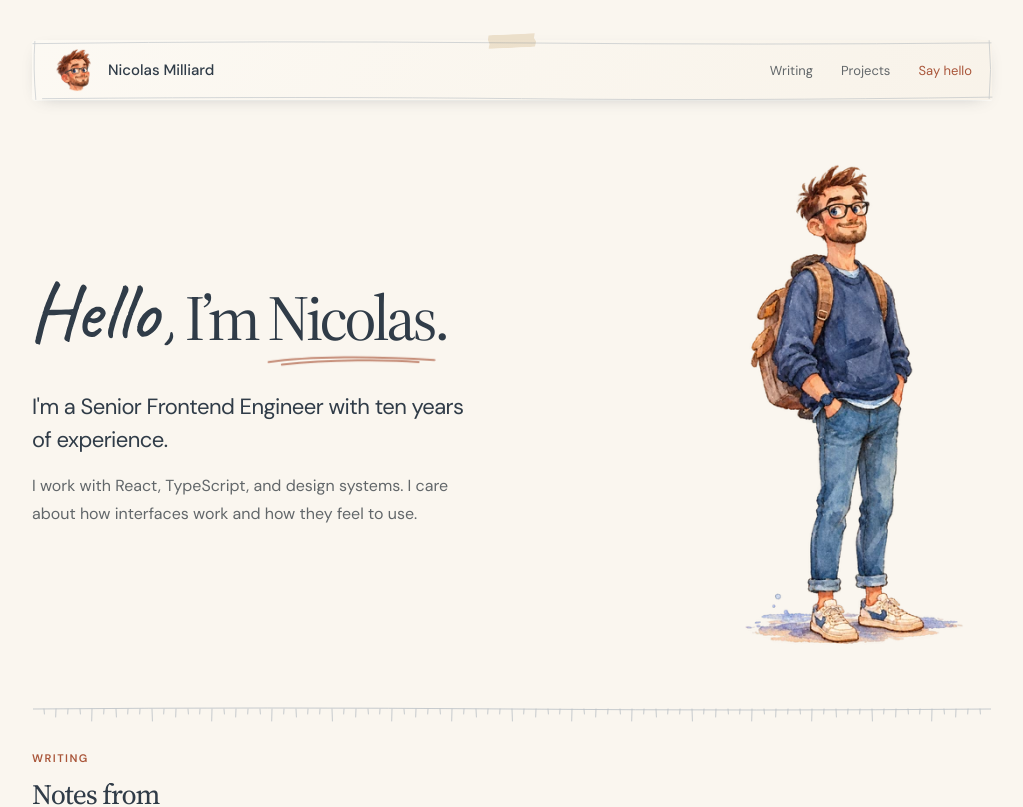
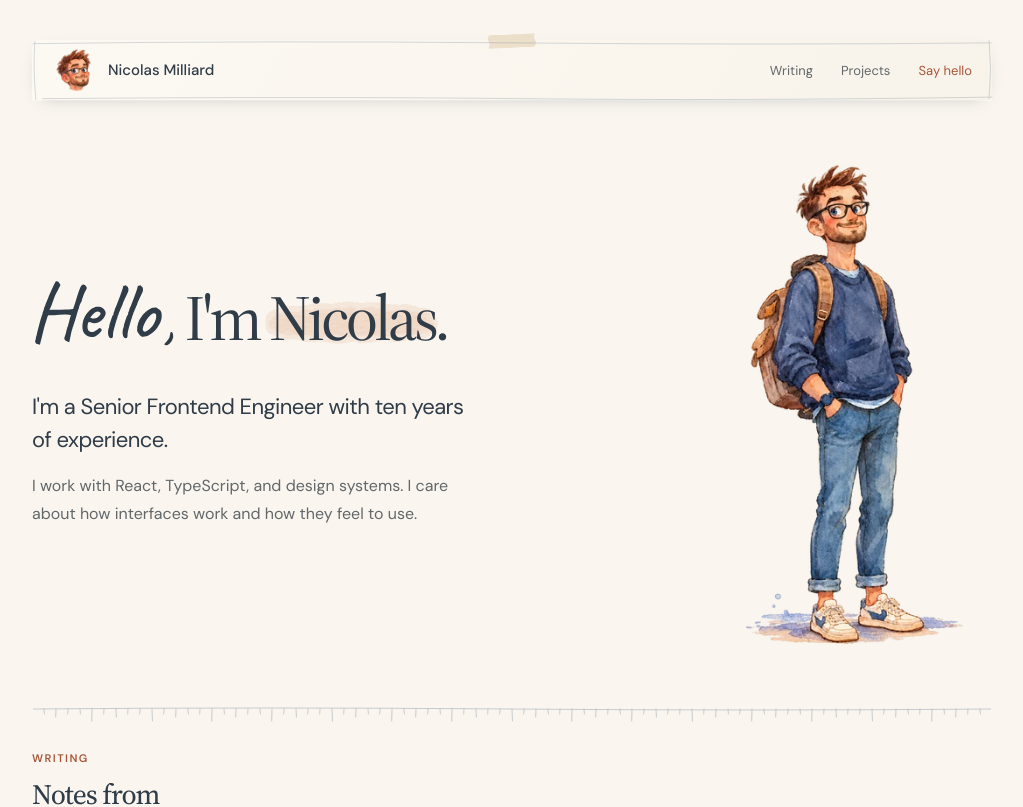
Before and after one commit to NicolasMilliard/portfolio, a React (Vite) app: page / in a window 1280 px wide. Shown: the top 807 px of the page, without its empty margins (128-1151 px from the left). Built offline with nearby package versions, Linux system fonts and the light colour scheme.

Commit message:
feat(home): add water color animation

```diff
--- a/src/components/Greeting.tsx
+++ b/src/components/Greeting.tsx
@@ -1,11 +1,8 @@
-import {
-  greetingComma,
-  helloStrokes,
-  nameUnderlineStrokes,
-} from './greetingMotion';
+import { greetingComma, helloStrokes, nameWash } from './greetingMotion';
 
 import { Handwriting } from './ui/Handwriting';
 import { strokeStyle } from './ui/strokeStyle';
+import { WatercolorWash } from './ui/WatercolorWash';
 
 export function Greeting() {
   return (
@@ -21,29 +18,11 @@ export function Greeting() {
         >
           ,
         </span>{' '}
-        I’m
+        I'm
       </span>{' '}
-      <span className="name-underline">
+      <span className="name-wash">
+        <WatercolorWash {...nameWash} />
         Nicolas
-        <svg
-          viewBox="0 0 260 16"
-          fill="none"
-          aria-hidden="true"
-          focusable="false"
-        >
-          {nameUnderlineStrokes.map((stroke, index) => (
-            <path
-              key={index}
-              className="name-underline-stroke"
-              d={stroke.path}
-              stroke="currentColor"
-              strokeWidth="3"
-              strokeLinecap="round"
-              pathLength="1"
-              style={strokeStyle(stroke)}
-            />
-          ))}
-        </svg>
       </span>
       .
     </h1>
--- a/src/components/Introduction.tsx
+++ b/src/components/Introduction.tsx
@@ -20,7 +20,7 @@ export const Introduction = () => (
           sizes="(max-width: 40rem) 36vw, (max-width: 50rem) 208px, 280px"
           width="640"
           height="1129"
-          alt="Watercolor character of Nicolas, smiling with his hands in his pockets and a backpack over his shoulder."
+          alt="Watercolor character of Nicolas wearing black glasses, smiling with his hands in his pockets and a backpack over his shoulder."
           fetchPriority="high"
         />
       </figure>
--- a/src/components/conversationLettering.ts
+++ b/src/components/conversationLettering.ts
@@ -1,4 +1,4 @@
-// Caveat Medium outlines retain the font’s contextual letter forms and spacing.
+// Caveat Medium outlines retain the font's contextual letter forms and spacing.
 // Pen guides follow writing order; the i dot and t crossbar are separate strokes.
 const outlines = {
   c: 'M21.3 79.4Q18.4 79.9 15.85 79Q13.3 78.1 11.7 76Q10.1 73.9 10.1 70.7Q9.8 67.7 10.75 63.65Q11.7 59.6 13.6 55.55Q15.5 51.5 17.8 48.6Q19.8 46.2 21.8 44.2Q23.8 42.2 25.4 41.5Q26.8 40.9 28.3 40.7Q29.8 40.5 30.6 40.5Q32.2 40.9 34.1 41.9Q36 42.9 36 44.1Q36 44.1 36.25 44.35Q36.5 44.6 36.5 44.6Q37.1 44.6 37.65 45.95Q38.2 47.3 38.4 49Q38.6 50.7 38 51.8Q37.6 53.7 36.55 55.25Q35.5 56.8 34.7 56.8Q34.3 56.8 33.95 56.85Q33.6 56.9 33.6 57.4Q33.6 57.9 32.9 57.8Q32.2 57.7 31.4 57.2Q30.6 56.7 30.3 55.9Q30.3 55.4 30.65 54.35Q31 53.3 31.4 51.4Q32 48.6 31.35 47.7Q30.7 46.8 28.7 47.6Q26.2 49 24.2 51.3Q22.2 53.6 20.5 57.35Q18.8 61.1 17.3 67Q16.7 69.3 16.95 70.85Q17.2 72.4 17.5 72.5Q18.9 72.9 21.05 72.65Q23.2 72.4 24.3 71.8Q25.9 71 27.65 69.8Q29.4 68.6 30.9 67.5Q31.4 67.2 32 66.45Q32.6 65.7 33.4 65.3Q34.2 64.1 35 63.95Q35.8 63.8 37 63.8Q37.8 64 38.6 64.5Q39.4 65 39.7 65.55Q40 66.1 39.4 66.4Q39 66.4 38.95 66.65Q38.9 66.9 38.9 66.9Q39.1 67.3 38.05 68.6Q37 69.9 35.4 71.4Q33.8 72.9 32.35 74Q30.9 75.1 30.3 75.1Q29.3 75.1 29.3 75.7Q29.3 75.9 27.85 76.7Q26.4 77.5 24.55 78.3Q22.7 79.1 21.3 79.4Z',
--- a/src/components/greetingMotion.ts
+++ b/src/components/greetingMotion.ts
@@ -1,8 +1,4 @@
-import {
-  helloLettering,
-  nameUnderlinePaths,
-  type HelloStrokeId,
-} from './helloLettering.ts';
+import { helloLettering, type HelloStrokeId } from './helloLettering.ts';
 
 // All values are milliseconds. The schedule below follows these settings.
 export const greetingTiming = {
@@ -21,11 +17,11 @@ export const greetingTiming = {
   // The next pen guide starts slightly early for a flowing lowercase rhythm.
   letterOverlaps: { eToL: 50, lToL: 10, lToO: 30 },
   comma: { pauseBefore: 40, duration: 120 },
-  underline: {
+  wash: {
     pauseBefore: 220,
-    firstDuration: 460,
-    pauseBetween: 100,
-    secondDuration: 320,
+    firstDuration: 800,
+    pauseBetween: 90,
+    secondDuration: 600,
   },
 };
 
@@ -53,27 +49,19 @@ export function createGreetingMotion(timing = greetingTiming) {
     delay: helloEnd + timing.comma.pauseBefore,
     duration: timing.comma.duration,
   };
-  const firstUnderline = {
-    path: nameUnderlinePaths[0],
+  const firstPass = {
     delay:
-      greetingComma.delay +
-      greetingComma.duration +
-      timing.underline.pauseBefore,
-    duration: timing.underline.firstDuration,
+      greetingComma.delay + greetingComma.duration + timing.wash.pauseBefore,
+    duration: timing.wash.firstDuration,
   };
-  const nameUnderlineStrokes = [
-    firstUnderline,
-    {
-      path: nameUnderlinePaths[1],
-      delay:
-        firstUnderline.delay +
-        firstUnderline.duration +
-        timing.underline.pauseBetween,
-      duration: timing.underline.secondDuration,
+  const nameWash = {
+    firstPass,
+    secondPass: {
+      delay: firstPass.delay + firstPass.duration + timing.wash.pauseBetween,
+      duration: timing.wash.secondDuration,
     },
-  ];
-  return { helloStrokes, greetingComma, nameUnderlineStrokes };
+  };
+  return { helloStrokes, greetingComma, nameWash };
 }
 
-export const { helloStrokes, greetingComma, nameUnderlineStrokes } =
-  createGreetingMotion();
+export const { helloStrokes, greetingComma, nameWash } = createGreetingMotion();
--- a/src/components/helloLettering.ts
+++ b/src/components/helloLettering.ts
@@ -51,8 +51,3 @@ export const helloLettering = [
 ] as const;
 
 export type HelloStrokeId = (typeof helloLettering)[number]['id'];
-
-export const nameUnderlinePaths = [
-  'M4 11C65 2 164 2 255 8',
-  'M24 15C98 7 184 7 231 11',
-] as const;
--- /dev/null
+++ b/src/components/ui/WatercolorWash.tsx
@@ -0,0 +1,117 @@
+import { useId } from 'react';
+
+import { strokeStyle, type StrokeTiming } from './strokeStyle';
+
+export function WatercolorWash({
+  firstPass,
+  secondPass,
+}: {
+  firstPass: StrokeTiming;
+  secondPass: StrokeTiming;
+}) {
+  const id = useId();
+
+  return (
+    <svg
+      className="name-wash-pigment"
+      viewBox="0 0 300 90"
+      preserveAspectRatio="none"
+      aria-hidden="true"
+      focusable="false"
+    >
+      <defs>
+        {/* Starting outside the pigment keeps round caps hidden during the delay. */}
+        <mask
+          id={`${id}-first-pass`}
+          maskUnits="userSpaceOnUse"
+          x="-30"
+          y="-20"
+          width="360"
+          height="140"
+        >
+          <path
+            className="name-wash-stroke"
+            d="M-45 49C54 36 160 53 246 44Q290 40 345 50"
+            pathLength="1"
+            fill="none"
+            stroke="white"
+            strokeWidth="68"
+            strokeLinecap="round"
+            style={strokeStyle(firstPass)}
+          />
+        </mask>
+        <mask
+          id={`${id}-second-pass`}
+          maskUnits="userSpaceOnUse"
+          x="-30"
+          y="-20"
+          width="360"
+          height="140"
+        >
+          <path
+            className="name-wash-stroke"
+            d="M345 51C249 67 140 44 53 55Q4 61-45 51"
+            pathLength="1"
+            fill="none"
+            stroke="white"
+            strokeWidth="62"
+            strokeLinecap="round"
+            style={strokeStyle(secondPass)}
+          />
+        </mask>
+        <filter
+          id={`${id}-pigment`}
+          x="-10%"
+          y="-20%"
+          width="120%"
+          height="140%"
+          colorInterpolationFilters="sRGB"
+        >
+          <feTurbulence
+            type="fractalNoise"
+            baseFrequency="0.075 0.25"
+            numOctaves="3"
+            seed="7"
+            stitchTiles="stitch"
+            result="paper"
+          />
+          <feDisplacementMap
+            in="SourceGraphic"
+            in2="paper"
+            scale="4"
+            xChannelSelector="R"
+            yChannelSelector="G"
+            result="pigment"
+          />
+          <feColorMatrix
+            in="paper"
+            type="matrix"
+            values="0 0 0 0 0  0 0 0 0 0  0 0 0 0 0  0.333 0.333 0.333 0 0"
+          />
+          <feComponentTransfer result="density">
+            <feFuncA type="linear" slope="0.65" intercept="0.35" />
+          </feComponentTransfer>
+          <feComposite in="pigment" in2="density" operator="in" />
+          <feGaussianBlur stdDeviation="0.4" />
+        </filter>
+      </defs>
+      <g fill="currentColor" filter={`url(#${id}-pigment)`}>
+        <path
+          opacity="0.24"
+          mask={`url(#${id}-first-pass)`}
+          d="M9 49Q7 35 29 30Q49 25 71 27Q95 20 117 24Q145 17 165 23Q192 19 214 25Q242 21 261 29Q286 28 290 43Q299 54 284 65Q271 77 249 72Q224 81 204 75Q177 82 152 77Q126 83 106 77Q79 80 59 73Q34 77 22 67Q7 65 9 49Z"
+        />
+        <g mask={`url(#${id}-second-pass)`}>
+          <path
+            opacity="0.2"
+            d="M16 47Q32 31 62 35Q89 27 110 32Q136 26 159 31Q185 26 212 33Q236 29 263 36Q286 34 284 48Q293 60 270 65Q245 70 223 65Q198 73 176 68Q147 73 124 68Q98 75 75 67Q48 72 28 63Q10 61 16 47Z"
+          />
+          <path
+            opacity="0.13"
+            d="M25 51Q48 36 78 41Q104 33 129 38Q159 31 186 38Q211 33 238 40Q266 36 276 48Q285 61 259 61Q234 68 207 63Q178 69 151 64Q124 71 97 64Q67 70 44 63Q20 64 25 51Z"
+          />
+        </g>
+      </g>
+    </svg>
+  );
+}
--- a/src/styles/home.css
+++ b/src/styles/home.css
@@ -219,19 +219,22 @@
   margin-left: -0.06em;
 }
 
-.name-underline {
+.name-wash {
   position: relative;
+  z-index: 0;
   white-space: nowrap;
 }
 
-.name-underline svg {
+.name-wash-pigment {
   position: absolute;
-  left: -0.025em;
-  bottom: -0.09em;
-  width: 103%;
-  height: 0.22em;
-  color: var(--accent);
-  opacity: 0.65;
+  z-index: -1;
+  top: 0.2em;
+  left: -0.13em;
+  width: calc(100% + 0.26em);
+  height: 1em;
+  overflow: visible;
+  color: #d99a73;
+  pointer-events: none;
 }
 
 .home-page .introduction-lead {
@@ -608,7 +611,6 @@
 @media (prefers-reduced-motion: no-preference) {
   .site-nav nav a:hover:not(:focus-visible) > .drawn-box path,
   .hello-word .handwriting-stroke,
-  .name-underline-stroke,
   .home-page[data-sketchbook='ready']
     [data-handwriting][data-inked]
     .handwriting-stroke {
@@ -617,7 +619,6 @@
   }
 
   .hello-word .handwriting-stroke,
-  .name-underline-stroke,
   .home-page[data-sketchbook='ready'] [data-handwriting] .handwriting-stroke {
     /* The longer gap prevents round caps from leaking the next dash at the end. */
     stroke-dasharray: 1 2;
@@ -627,6 +628,13 @@
 
   .hello-comma {
     animation: hello-comma var(--stroke-duration) var(--stroke-delay) both;
+  }
+
+  .name-wash-stroke {
+    stroke-dasharray: 1 2;
+    stroke-dashoffset: 1.01;
+    animation: pigment-paint var(--stroke-duration) var(--stroke-delay)
+      cubic-bezier(0.35, 0.1, 0.55, 1) both;
   }
 
   .drawn-underline path {
@@ -670,6 +678,15 @@
 
   .companions[data-open='true'] .paw-trail svg:nth-child(3) {
     animation-delay: 320ms;
+  }
+
+  @keyframes pigment-paint {
+    from {
+      stroke-dashoffset: 1.01;
+    }
+    to {
+      stroke-dashoffset: 0;
+    }
   }
 
   @keyframes ink-write {
```
